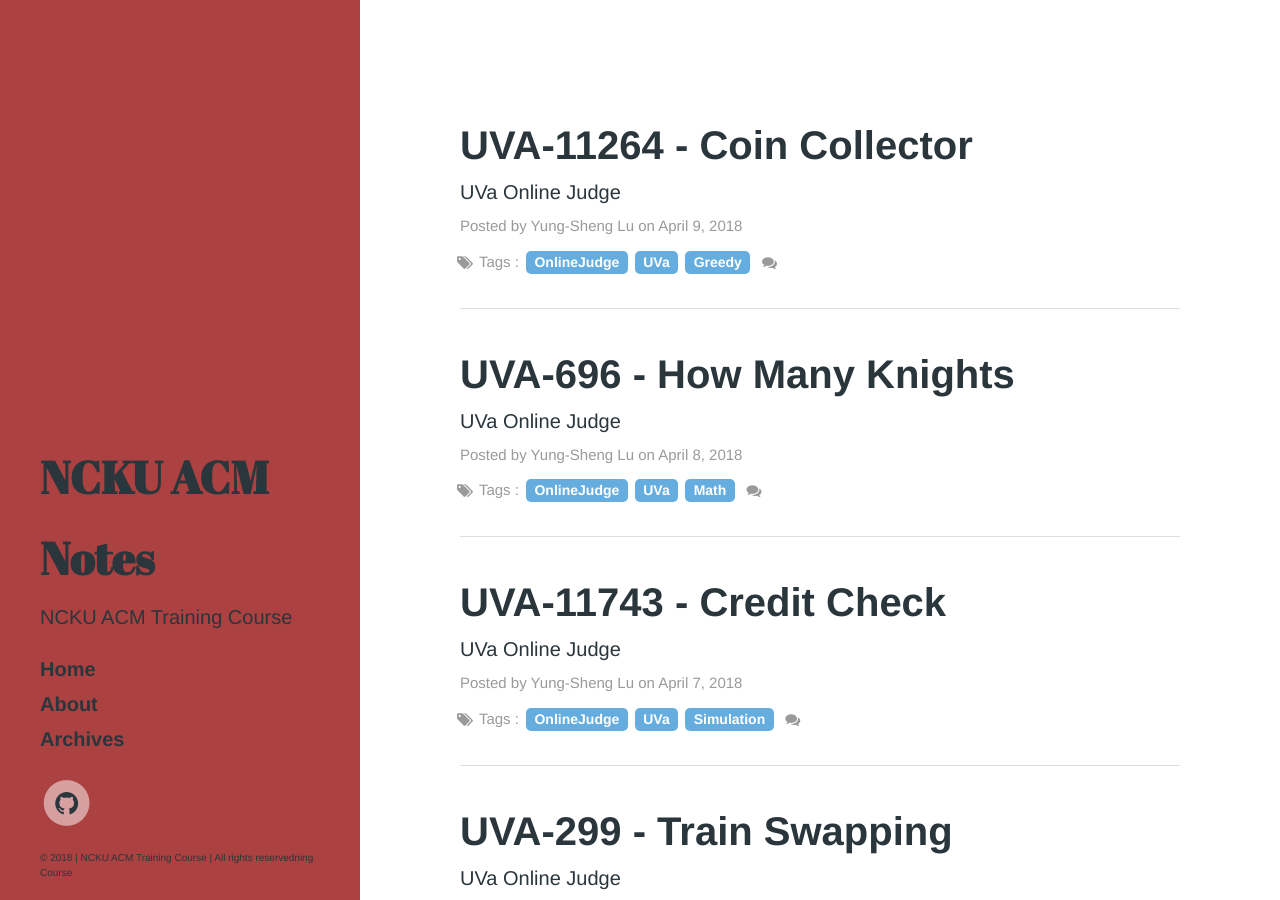
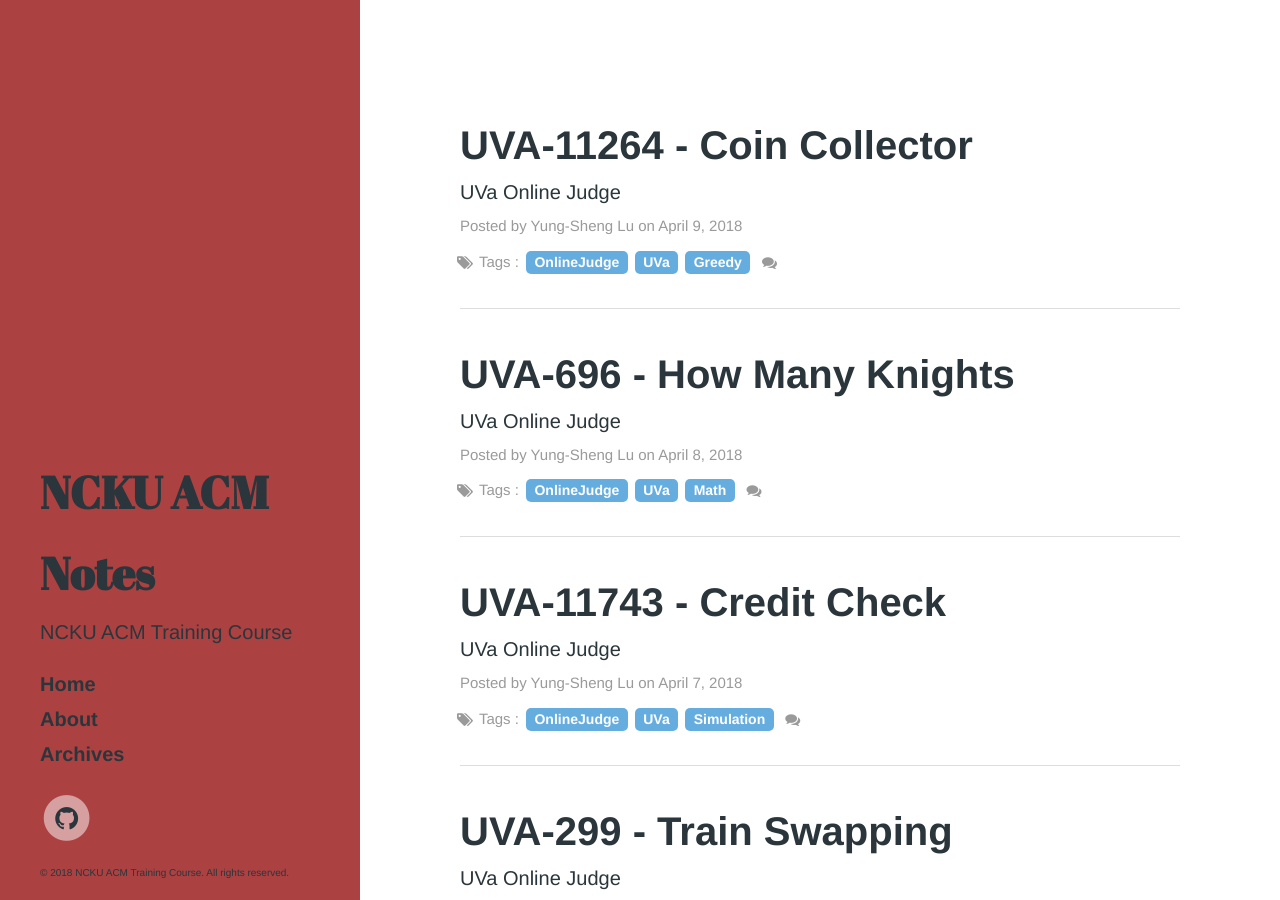
Before and after one commit to NCKUACM-Notes/nckuacm-notes.github.io, a Jekyll site: the page built from index.html, in a window 1280 px wide and 900 px high. Built offline with Jekyll 4.4.1, drawn with Linux system fonts in a browser that asks for light colours; the list of posts is cut into pages by our own code; comment, search, counter and statistics services are not loaded.

Commit message:
Initial commit

```diff
--- a/_includes/sidebar.html
+++ b/_includes/sidebar.html
@@ -50,7 +50,7 @@
       </span>
     </nav>
     <p class="copyright">
-        &copy; {{ site.time | date: '%Y' }} | NCKU ACM Training Course | All rights reservedning Course
+        &copy; {{ site.time | date: '%Y' }} NCKU ACM Training Course. All rights reserved.
     </p>
   </div>
 </div>
```
